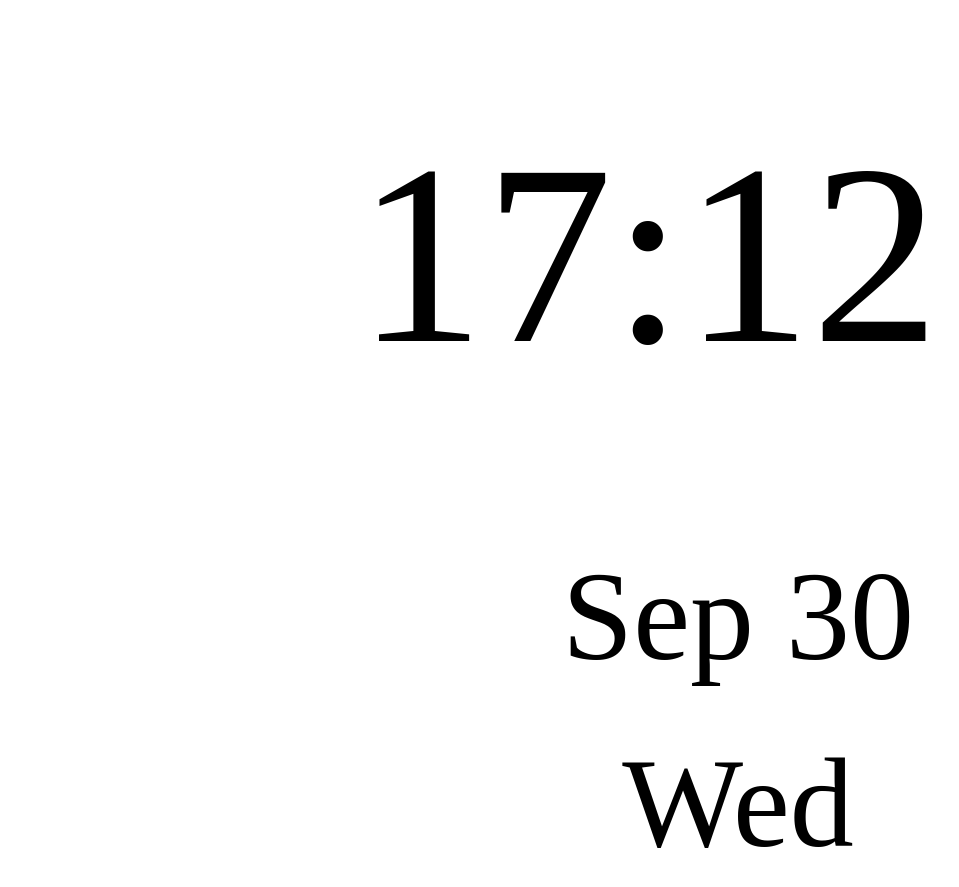
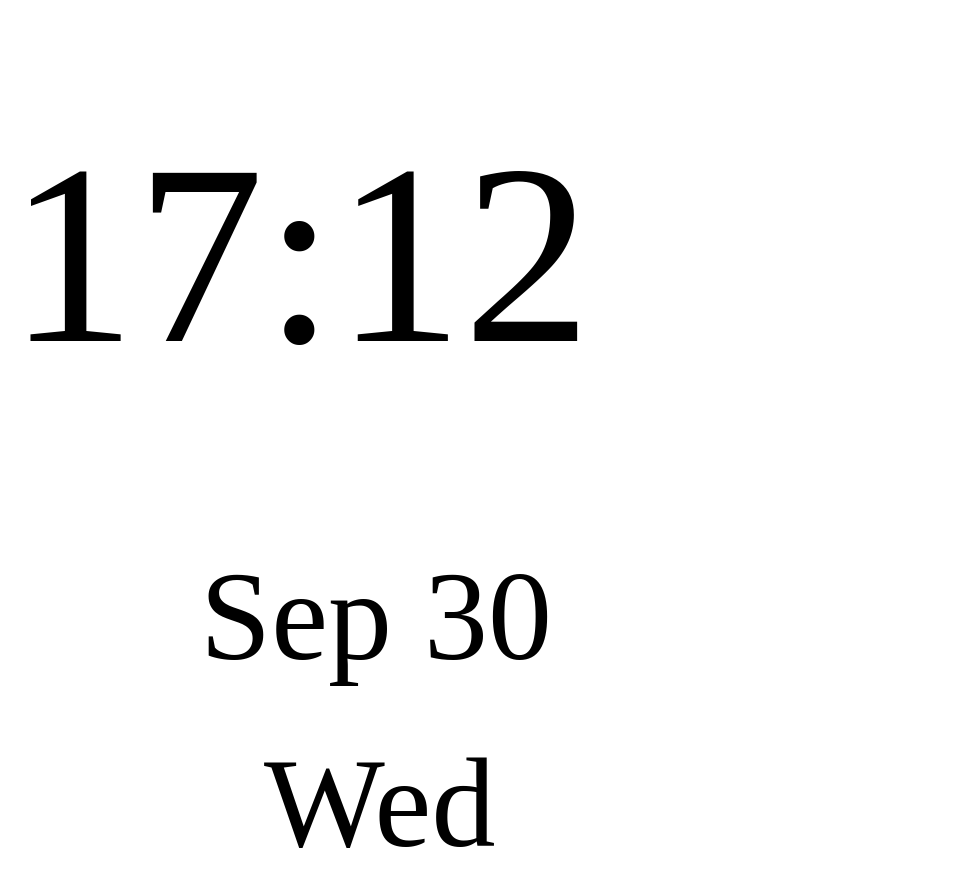
Before and after one commit to MrFuFuFu/mrfufufu.github.io, a Jekyll site: the page clock.html, which Jekyll copies as it is, in a window 1280 px wide. Shown: the top 887 px of the page, without its empty margins (0-959 px from the left). Built offline with Jekyll 4.4.1, drawn with Linux system fonts in a browser that asks for light colours.

Commit message:
Update clock.html

```diff
--- a/clock.html
+++ b/clock.html
@@ -19,17 +19,11 @@
         .time_container,
         .date_container {
           width: 100%;
-          margin: auto;
-          text-align: center;
         }
 
         .time_container {
           top: 0;
           height: 55%;
-        }
-
-        .date_container {
-            margin-left: 90px;
         }
 
         .time {
@@ -68,8 +62,8 @@
         days = ['Sun','Mon','Tue','Wed','Thu','Fri','Sat'];
 
         var timeString = hours+':'+minutes;
-        var weekString = days[d.getDay()]
-        var dateString = months[d.getMonth()]+' '+d.getDate()
+        var weekString = "&nbsp;&nbsp;&nbsp;&nbsp;&nbsp;&nbsp;&nbsp;&nbsp;" + days[d.getDay()]
+        var dateString = "&nbsp;&nbsp;&nbsp;&nbsp;&nbsp;&nbsp;" + months[d.getMonth()]+' '+d.getDate()
 
         document.getElementById("time").innerHTML = timeString
         document.getElementById("date").innerHTML = dateString
```
